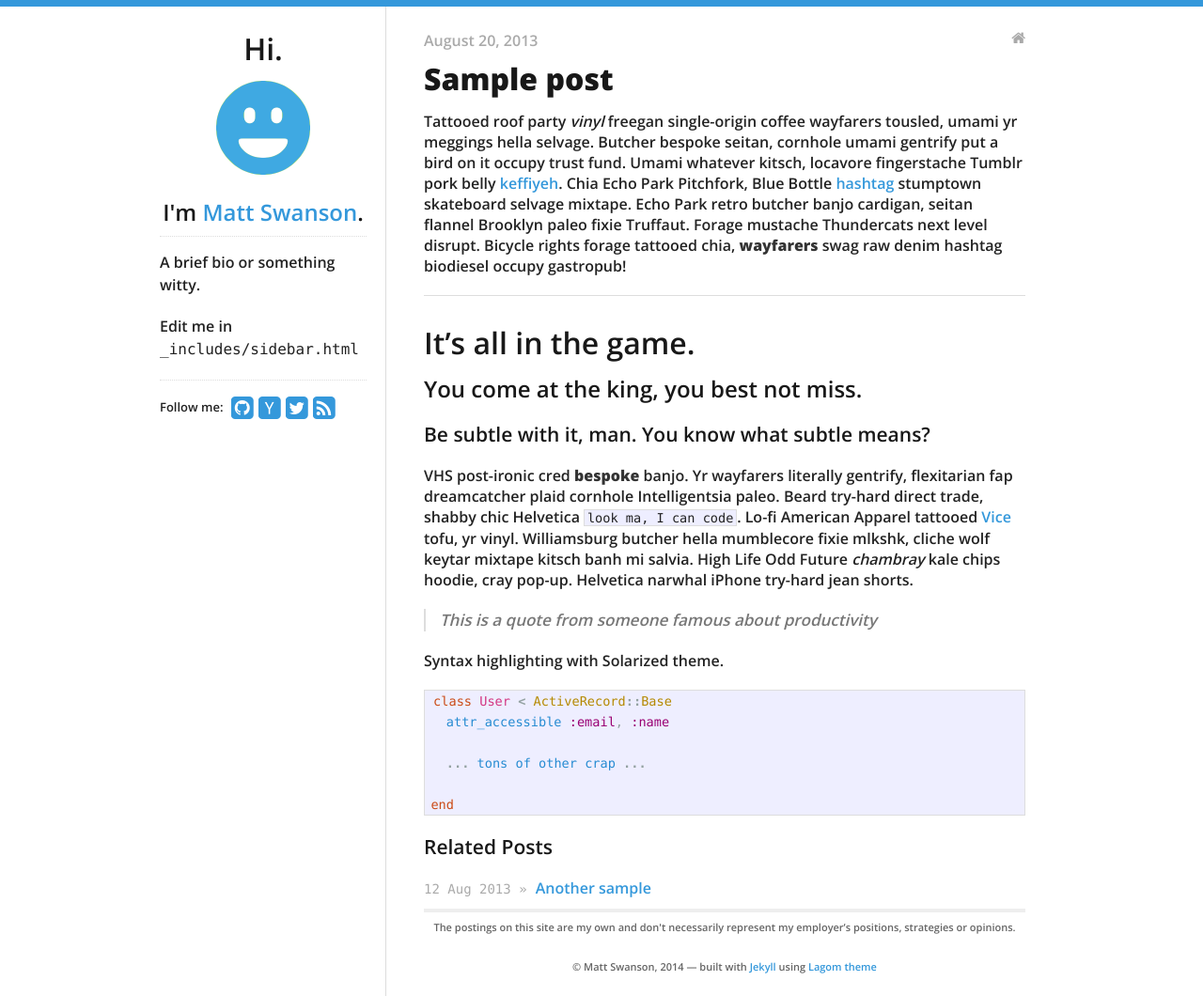
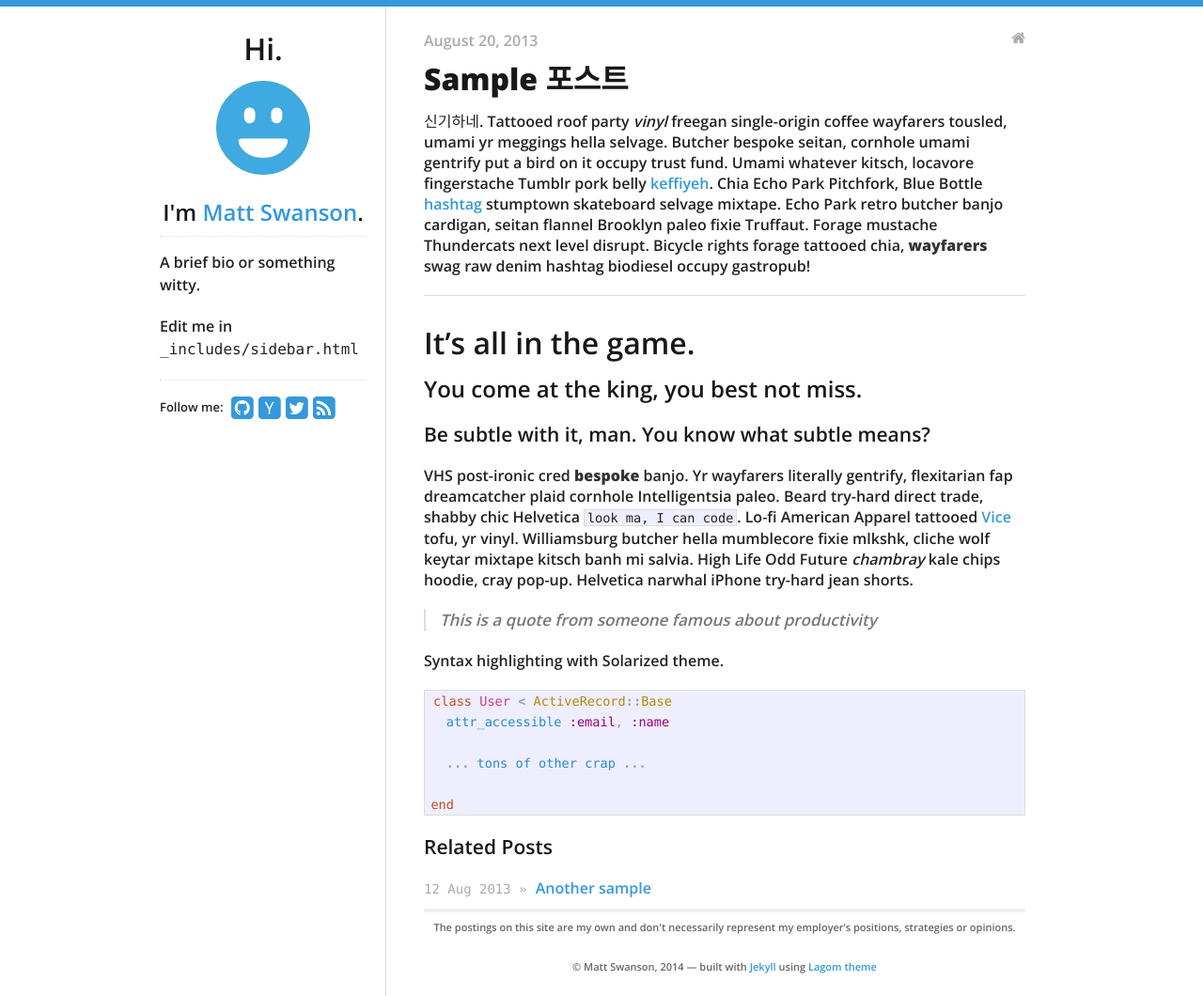
Before and after one commit to nowol79/nowol79.github.io, a Jekyll site: the page built from _posts/2013-08-20-sample-post.md, in a window 1280 px wide. Shown: the whole page at 94% size. Built offline with Jekyll 4.4.1, drawn with Linux system fonts in a browser that asks for light colours; nearby versions of some CDN libraries.

Commit message:
Update 2013-08-20-sample-post.md

```diff
--- a/_posts/2013-08-20-sample-post.md
+++ b/_posts/2013-08-20-sample-post.md
@@ -1,10 +1,11 @@
 ---
 layout: post
-title: Sample post
+title: Sample 포스트
 categories:
 - blog
 ---
 
+신기하네.
 Tattooed roof party *vinyl* freegan single-origin coffee wayfarers tousled, umami yr
 meggings hella selvage. Butcher bespoke seitan, cornhole umami gentrify put a bird
 on it occupy trust fund. Umami whatever kitsch, locavore fingerstache Tumblr pork belly
```
